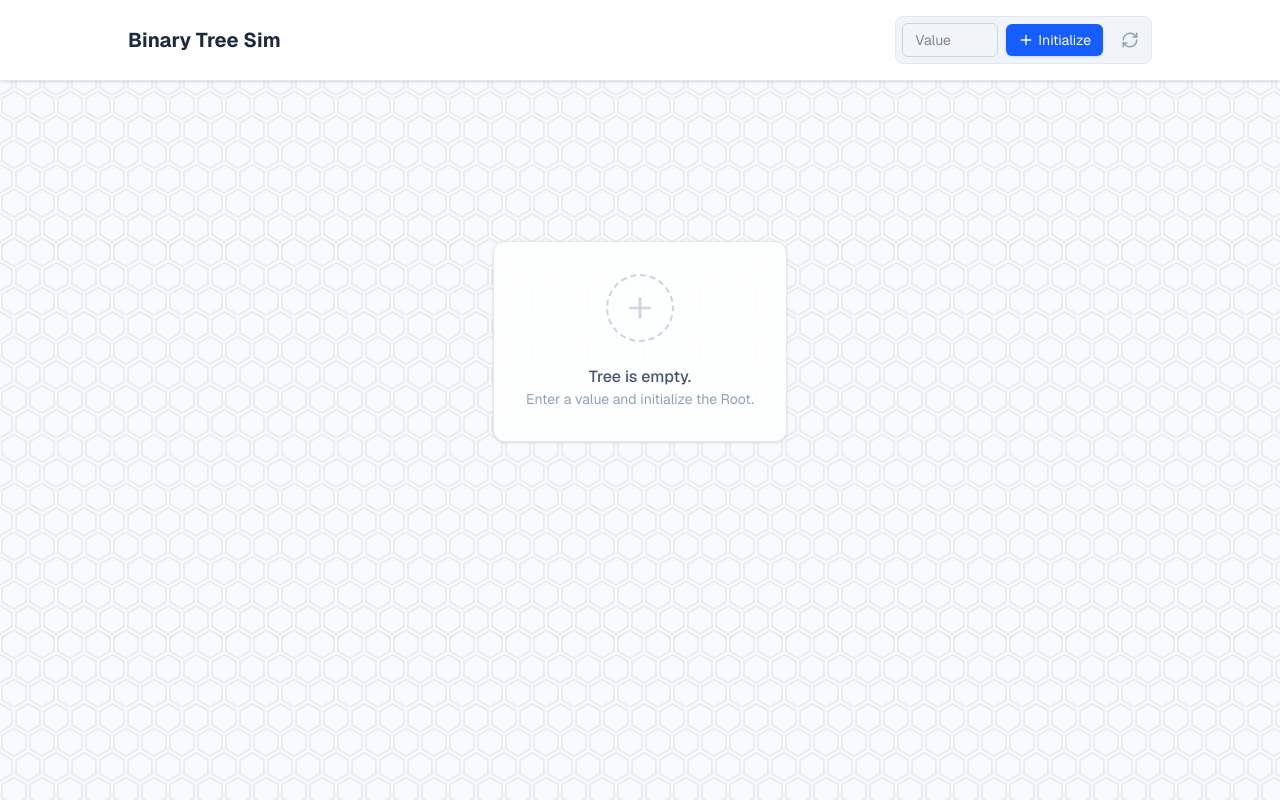
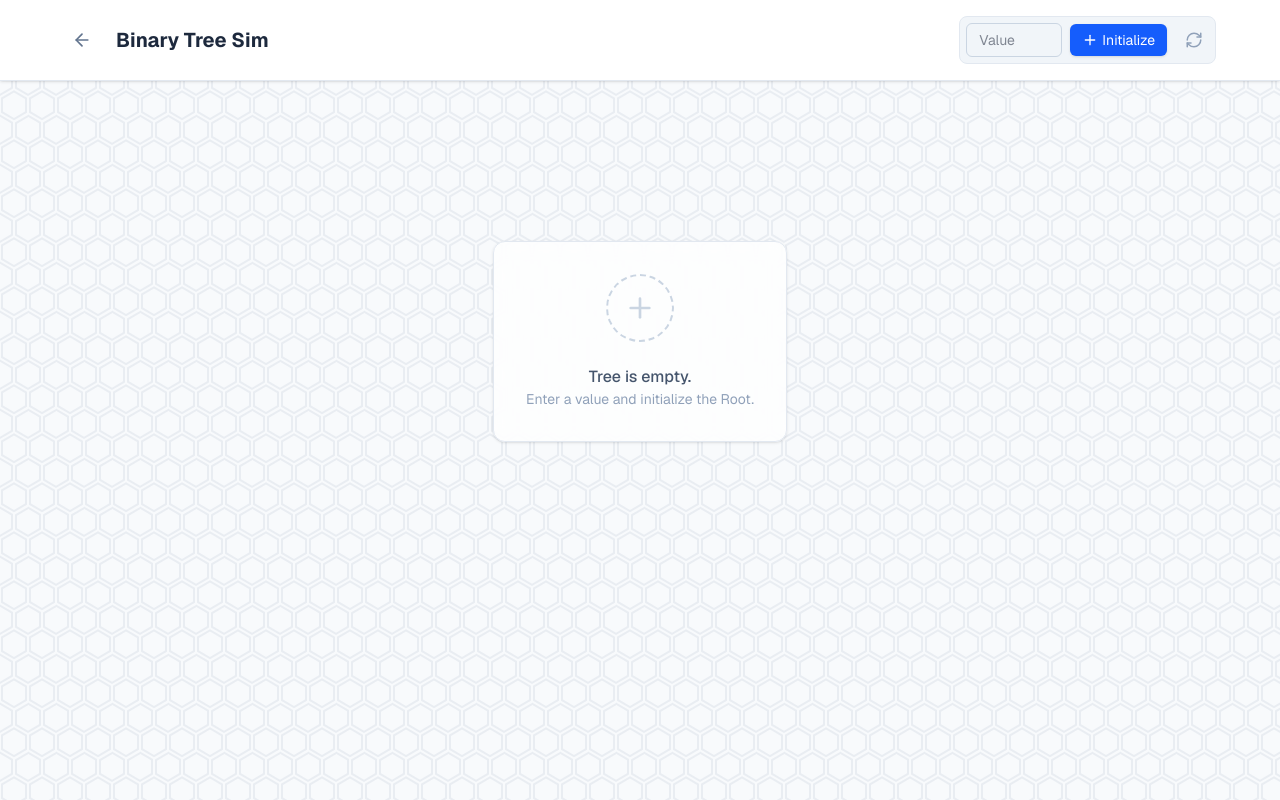
Before and after one commit to moze-mehraban/ds-tools, a Next.js app: page /Binary-Tree in a window 1280 px wide. Built offline with nearby package versions, Linux system fonts and the light colour scheme.

Commit message:
add back button

```diff
--- a/app/Binary-Tree/page.tsx
+++ b/app/Binary-Tree/page.tsx
@@ -1,7 +1,8 @@
 'use client';
 
 import React, { useState } from 'react';
-import { Trash2, Plus, RefreshCw, X } from 'lucide-react';
+import { useRouter } from 'next/navigation'; // Added for navigation
+import { Trash2, Plus, RefreshCw, ArrowLeft } from 'lucide-react'; // Added ArrowLeft
 
 // --- Types ---
 type NodeId = string;
@@ -27,19 +28,11 @@ const RecursiveTreeNode = ({
   onSelect: (id: NodeId) => void;
 }) => {
   const isSelected = node.id === selectedId;
-
-  // If leaf node (no children), simple render
   const isLeaf = !node.left && !node.right;
 
   return (
     <li className="relative float-left text-center list-none p-4 pt-8">
-
-      {/* CSS Magic for Connectors:
-         We use ::before and ::after in the <style> block below
-         to draw the lines automatically based on the <li> structure.
-      */}
-
-      {/* The Node Circle */}
+      {/* Node Circle */}
       <div
         onClick={(e) => { e.stopPropagation(); onSelect(node.id); }}
         className={`
@@ -57,13 +50,10 @@ const RecursiveTreeNode = ({
       {/* Children Container */}
       {(!isLeaf) && (
         <ul className="flex justify-center pt-4 relative">
-
           {/* Left Child Slot */}
           {node.left ? (
             <RecursiveTreeNode node={node.left} selectedId={selectedId} onSelect={onSelect} />
           ) : (
-             // If Right exists but Left is null, render an invisible placeholder
-             // to keep the Right child on the Right side visually.
              node.right && (
                 <li className="relative float-left text-center list-none p-4 pt-8 opacity-0 pointer-events-none">
                   <div className="w-14 h-14"></div>
@@ -75,7 +65,6 @@ const RecursiveTreeNode = ({
           {node.right ? (
             <RecursiveTreeNode node={node.right} selectedId={selectedId} onSelect={onSelect} />
           ) : (
-            // If Left exists but Right is null, render placeholder
             node.left && (
                 <li className="relative float-left text-center list-none p-4 pt-8 opacity-0 pointer-events-none">
                   <div className="w-14 h-14"></div>
@@ -89,6 +78,7 @@ const RecursiveTreeNode = ({
 };
 
 export default function BinaryTreeSimulator() {
+  const router = useRouter(); // Initialize Router
   const [tree, setTree] = useState<TreeNode | null>(null);
   const [selectedId, setSelectedId] = useState<NodeId | null>(null);
   const [newValue, setNewValue] = useState('');
@@ -136,44 +126,41 @@ export default function BinaryTreeSimulator() {
   return (
     <div className="min-h-screen bg-slate-50 flex flex-col font-sans">
 
-      {/* CRITICAL CSS FOR TREE CONNECTORS
-        We inject this locally to handle the lines (::before, ::after)
-      */}
+      {/* CSS for Tree Connectors */}
       <style jsx global>{`
-        /* Connector Lines Setup */
         .tree ul { position: relative; padding-top: 20px; transition: all 0.5s; }
         .tree li { float: left; text-align: center; list-style-type: none; position: relative; padding: 20px 5px 0 5px; transition: all 0.5s; }
-
-        /* Vertical Line Down */
         .tree li::before, .tree li::after {
           content: ''; position: absolute; top: 0; right: 50%; border-top: 2px solid #334155; width: 50%; height: 20px;
         }
         .tree li::after { right: auto; left: 50%; border-left: 2px solid #334155; }
-
-        /* Remove connectors for single children to avoid loose ends */
         .tree li:only-child::after, .tree li:only-child::before { display: none; }
         .tree li:only-child { padding-top: 0; }
-
-        /* Remove left connector from first child and right connector from last child */
         .tree li:first-child::before, .tree li:last-child::after { border: 0 none; }
-
-        /* Add vertical line back for the last child of a group */
         .tree li:last-child::before { border-right: 2px solid #334155; border-radius: 0 5px 0 0; }
         .tree li:first-child::after { border-radius: 5px 0 0 0; }
-
-        /* Downward connector from parent to children */
         .tree ul ul::before {
           content: ''; position: absolute; top: 0; left: 50%; border-left: 2px solid #334155; width: 0; height: 20px;
         }
       `}</style>
 
-      {/* --- Header / Controls --- */}
+      {/* --- Toolbar --- */}
       <header className="bg-white/90 backdrop-blur-sm border-b border-slate-200 p-4 shadow-sm z-50 sticky top-0">
-        <div className="max-w-5xl mx-auto flex flex-wrap items-center justify-between gap-4">
-          <div className="flex items-center gap-2">
+        <div className="max-w-6xl mx-auto flex flex-wrap items-center justify-between gap-4">
+
+          {/* Left Side: Back Button & Title */}
+          <div className="flex items-center gap-4">
+            <button
+              onClick={() => router.back()}
+              className="p-2 text-slate-500 hover:text-slate-800 hover:bg-slate-100 rounded-full transition-colors"
+              title="Go Back"
+            >
+              <ArrowLeft size={20} />
+            </button>
             <h1 className="text-xl font-bold text-slate-800">Binary Tree Sim</h1>
           </div>
 
+          {/* Right Side: Controls */}
           <div className="flex items-center gap-2 bg-slate-100 p-1.5 rounded-lg border border-slate-200">
             <input
               type="text"
@@ -229,8 +216,7 @@ export default function BinaryTreeSimulator() {
         </div>
       </header>
 
-      {/* --- Tree Visualization --- */}
-      {/* Added Hexagon Background Pattern via Inline Style SVG */}
+      {/* --- Main Area with Hexagon Background --- */}
       <main
         className="flex-1 overflow-auto cursor-grab active:cursor-grabbing bg-slate-50 relative"
         style={{
```
